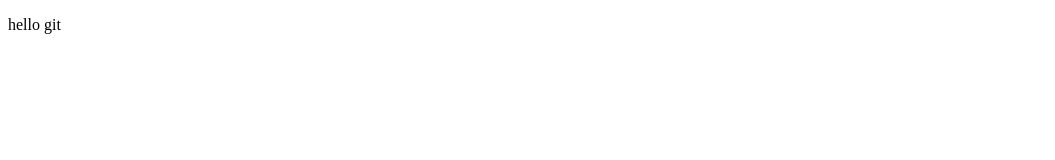
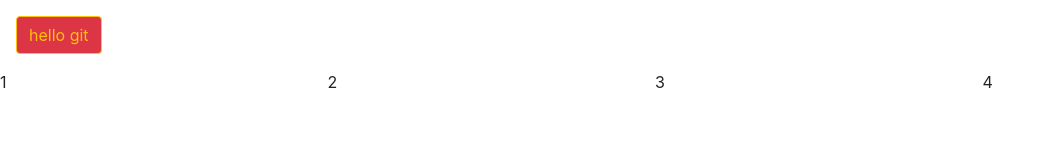
Before and after one commit to pooriashojae/git-project-one, a plain HTML site: page index.html in a window 1280 px wide. Shown: the whole page, without its empty margins (0-1055 px from the left). Drawn offline with nearby package versions, Linux system fonts and the light colour scheme.

Commit message:
add newindex1

```diff
--- a/index.html
+++ b/index.html
@@ -4,15 +4,21 @@
     <meta charset="UTF-8">
     <meta name="viewport" content="width=device-width, initial-scale=1.0">
     <title>Document</title>
-  <!--   <link rel="stylesheet" href="./bootstrap-4.5.3-dist/css/bootstrap.min.css"> -->
+    <link rel="stylesheet" href="./bootstrap-4.5.3-dist/css/bootstrap.min.css">
 </head>
 <body>
 
 
     <p class="btn btn-danger btn-outline-warning m-3">hello git</p>
 
+    <div class="row">
+        <div class="col">1</div>
+        <div class="col">2</div>
+        <div class="col">3</div>
+        <div class="col">4</div>
+    </div>
 
-   <!--  <script  src="./jquery-4.0.0.slim.min.js"></script> -->
-   <!-- <script src="./bootstrap-4.5.3-dist/js/bootstrap.bundle.min.js"></script> -->
+    <script  src="./jquery-4.0.0.slim.min.js"></script>
+    <script src="./bootstrap-4.5.3-dist/js/bootstrap.bundle.min.js"></script>
 </body>
 </html>
```
